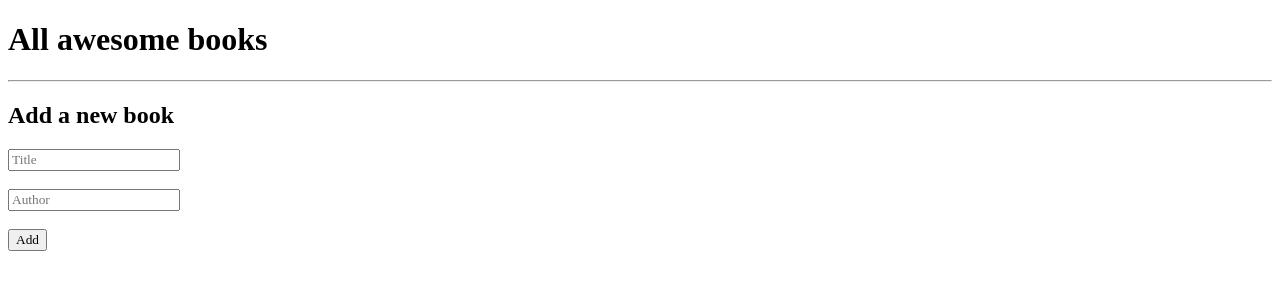
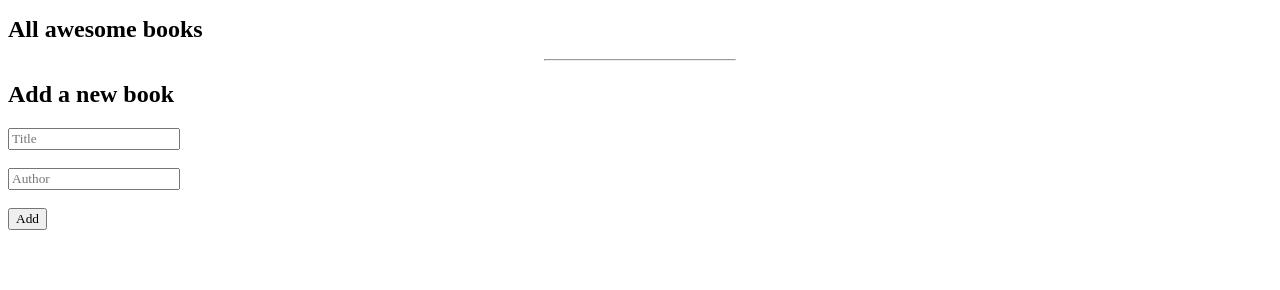
Before and after one commit to tajemouti/awesome-books, a website: page index.html in a window 1280 px wide. Drawn offline with Linux system fonts and the light colour scheme.

Commit message:
Add Basic Styling

```diff
--- a/style.css
+++ b/style.css
@@ -1,3 +1,11 @@
 * {
   font-family: 'Times New Roman', Times, serif;
 }
+
+h1, h2 {
+  font-size: 1.5rem;
+}
+
+hr {
+  width: 15%;
+}
```
